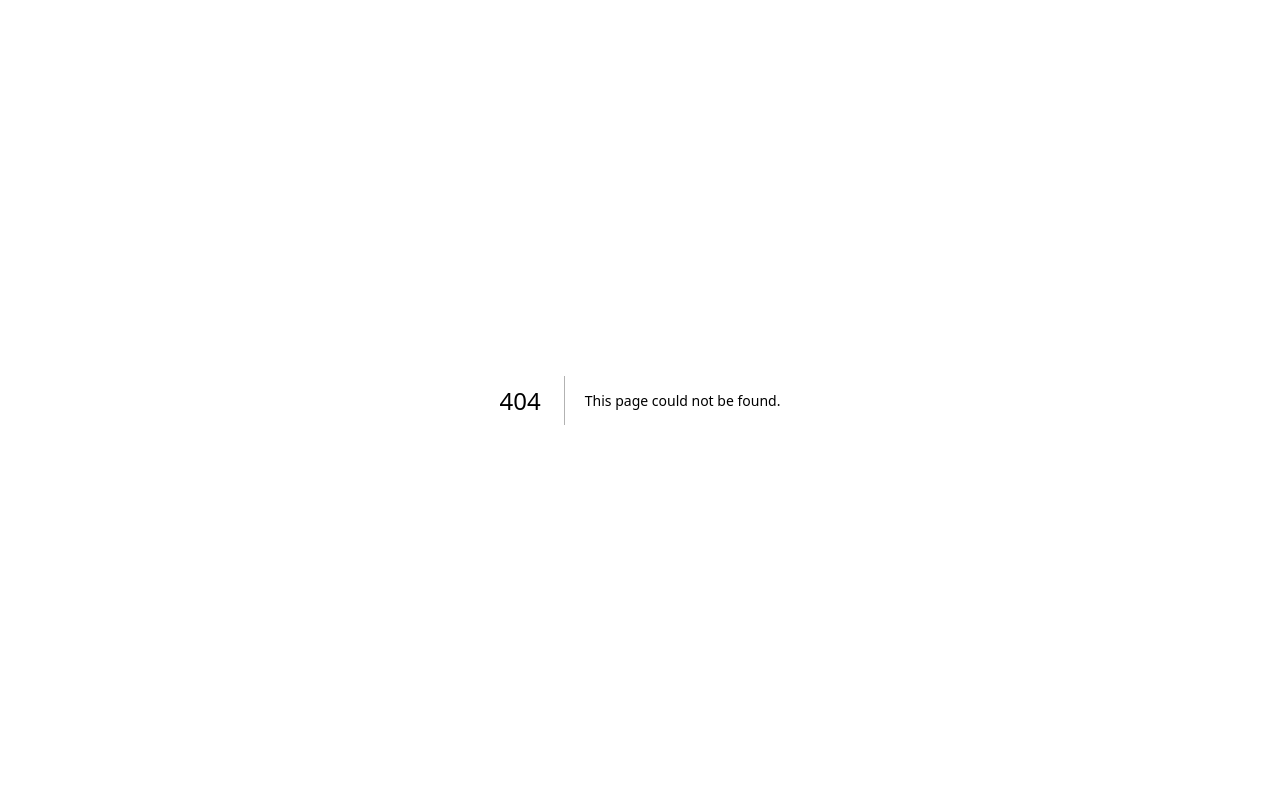
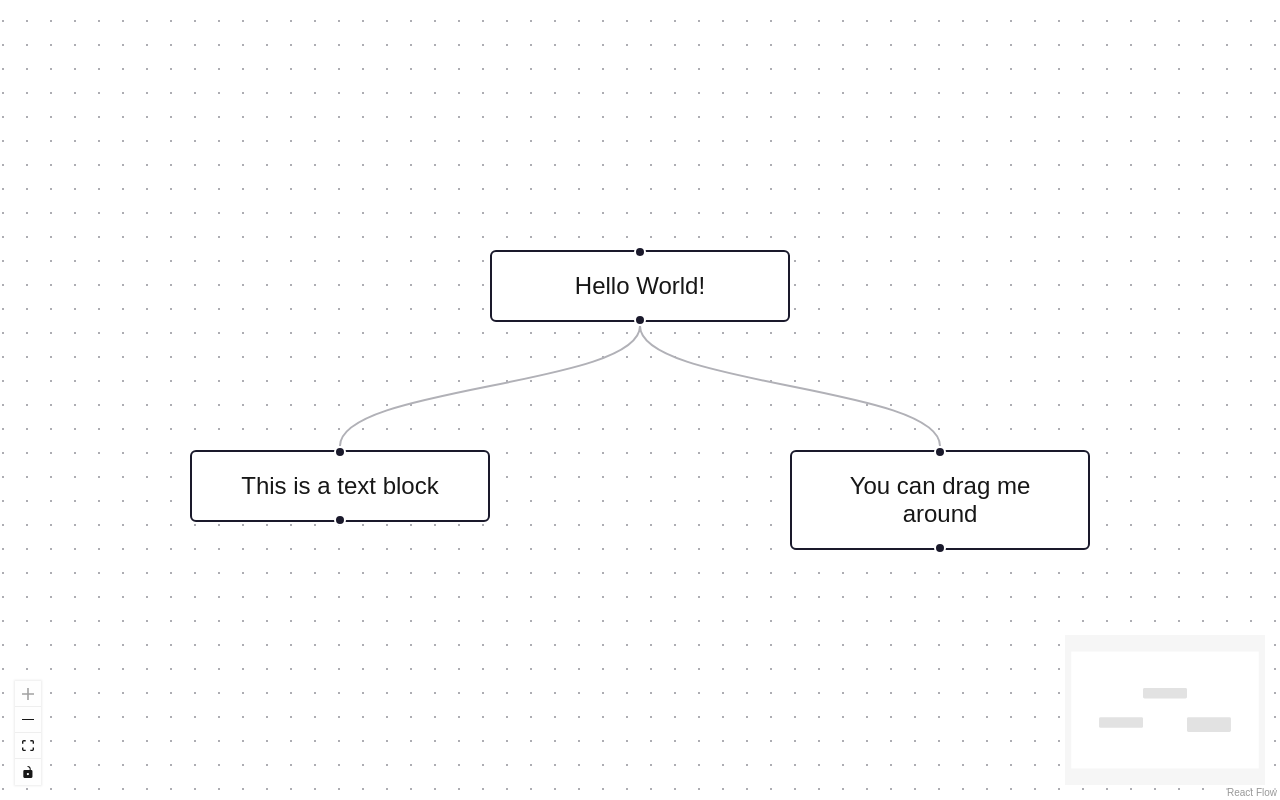
Before and after one commit to ErnandesDaniel/ai-graph-chat, a Next.js app: page /chat/graph in a window 1280 px wide. Before the commit this address had no page. Built offline with nearby package versions, Linux system fonts and the light colour scheme.

Commit message:
добавлена страница с графом с текстовыми блоками

```diff
--- /dev/null
+++ b/src/app/chat/graph/page.tsx
@@ -0,0 +1,5 @@
+import UserGraphChat from '@/modules/chat/pages/user-graph-chat';
+
+export default function GraphChatPage() {
+  return <UserGraphChat />;
+}
--- /dev/null
+++ b/src/app/chat/layout.tsx
@@ -0,0 +1,11 @@
+export default function ChatLayout({
+  children,
+}: {
+  children: React.ReactNode;
+}) {
+  return (
+    <div className="chat-layout">
+      {children}
+    </div>
+  );
+}
--- /dev/null
+++ b/src/app/chat/linear/page.tsx
@@ -0,0 +1,5 @@
+import UserLinearChat from '@/modules/chat/pages/user-linear-chat';
+
+export default function LinearChatPage() {
+  return <UserLinearChat />;
+}
--- /dev/null
+++ b/src/modules/chat/pages/user-graph-chat/index.scss
@@ -0,0 +1,4 @@
+.user-graph-chat {
+  width: 100%;
+  height: 100vh;
+}
--- /dev/null
+++ b/src/modules/chat/pages/user-graph-chat/index.tsx
@@ -0,0 +1,72 @@
+'use client';
+
+import React, { useCallback } from 'react';
+import {
+  ReactFlow,
+  MiniMap,
+  Controls,
+  Background,
+  useNodesState,
+  useEdgesState,
+  addEdge,
+  Connection,
+  Edge,
+} from '@xyflow/react';
+
+import '@xyflow/react/dist/style.css';
+import './index.scss';
+
+const initialNodes = [
+  {
+    id: '1',
+    type: 'default',
+    position: { x: 250, y: 25 },
+    data: { label: 'Hello World!' },
+  },
+  {
+    id: '2',
+    type: 'default',
+    position: { x: 100, y: 125 },
+    data: { label: 'This is a text block' },
+  },
+  {
+    id: '3',
+    type: 'default',
+    position: { x: 400, y: 125 },
+    data: { label: 'You can drag me around' },
+  },
+];
+
+const initialEdges: Edge[] = [
+  { id: 'e1-2', source: '1', target: '2' },
+  { id: 'e1-3', source: '1', target: '3' },
+];
+
+const UserGraphChat: React.FC = () => {
+  const [nodes, setNodes, onNodesChange] = useNodesState(initialNodes);
+  const [edges, setEdges, onEdgesChange] = useEdgesState(initialEdges);
+
+  const onConnect = useCallback(
+    (params: Connection) => setEdges((eds) => addEdge(params, eds)),
+    [setEdges],
+  );
+
+  return (
+    <div className="user-graph-chat">
+      <ReactFlow
+        nodes={nodes}
+        edges={edges}
+        onNodesChange={onNodesChange}
+        onEdgesChange={onEdgesChange}
+        onConnect={onConnect}
+        fitView
+      >
+        <Controls />
+        <MiniMap />
+        <Background gap={12} size={1} />
+      </ReactFlow>
+    </div>
+  );
+};
+
+export default UserGraphChat;
```
